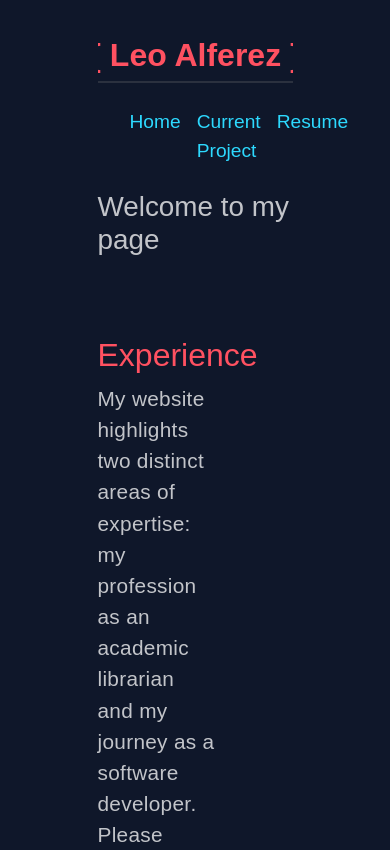
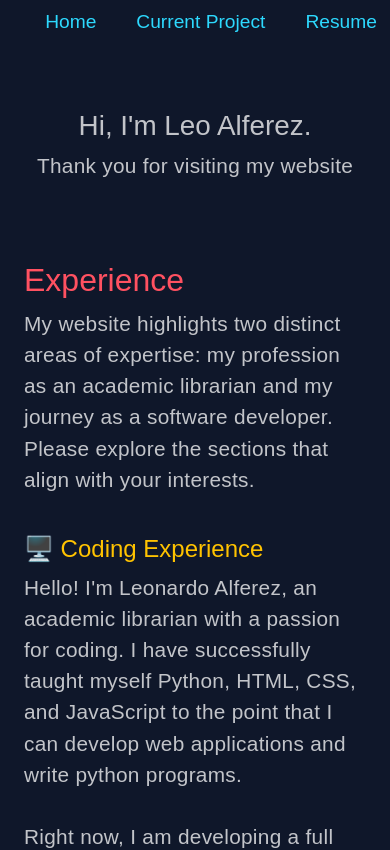
Before and after one commit to LimitsAtInfinity01/leo_alferez_portfolio, an Eleventy site: page src/index.html in a window 390 px wide. Shown: the top 850 px of the page. Built offline with nearby package versions, Linux system fonts and the light colour scheme; Eleventy itself is replaced by a stand-in of ours; files that its build step writes are made by us from their sources; a web font is replaced by a local one.

Commit message:
added media queries for mobile resposiveness

```diff
--- a/src/_includes/layout.njk
+++ b/src/_includes/layout.njk
@@ -24,7 +24,7 @@
                         { Leo Alferez }
                     </text>
                 </a>
-              </svg>
+            </svg>
 
             <ul class="navbar-items">
                 <li><a class="navbar-links" href="/index.html">Home</a></li>
--- a/src/index.html
+++ b/src/index.html
@@ -4,7 +4,10 @@ layout: layout.njk
 ---
 
 <main class="main-container">
-    <h1>Welcome to my page</h1>
+    <div id="welcome-message">
+        <h1>Hi, I'm Leo Alferez.</h1>
+        <p>Thank you for visiting my website</p>
+    </div>
     <div class="section about-me">
         <h2 class="section-subtitle">Experience</h2>
         <p>
--- a/src/styles/card_style.css
+++ b/src/styles/card_style.css
@@ -73,14 +73,9 @@
     font-size: 1rem;
 }
 
-@media (width < 50rem) {
+@media (max-width: 35rem) {
     .card {
-        /* padding: 1rem;
-        margin: 0; */
-        overflow: hidden;
+        max-width: 350px;
     }
 
-    .card-description p {
-        font-size: 0.7rem;
-    }
 }
--- a/src/styles/core_style.css
+++ b/src/styles/core_style.css
@@ -62,8 +62,10 @@ body {
 }
 
 
-h1 {
+#welcome-message {
     margin-bottom: 5rem;
+    margin-top: 3rem;
+    text-align: center;
 }
 
 
@@ -92,7 +94,6 @@ h1 {
 
 .section {
     width: 30vw;
-    margin-top: 5rem;
     margin-bottom: 1rem;
 }
 
@@ -149,3 +150,19 @@ h1 {
     background-color: var(--card-background);
     border-radius: 5px;
 }
+
+@media (max-width:  35rem){
+    .main-container {
+        width: auto;
+        padding-left: 1.5rem;
+        padding-right: 1.5rem;
+    }
+
+    .section {
+        width: 100%;
+    }
+
+    h1 {
+        text-align: center;
+    }
+}
--- a/src/styles/layout.css
+++ b/src/styles/layout.css
@@ -73,3 +73,28 @@ p {
     border: 0;
     border-top: 2px solid gray
 }
+
+
+@media (max-width: 35rem) {
+
+    .navbar {
+        justify-content: space-evenly;
+    }
+
+    .svg-logo {
+        display: none;
+    }
+
+    .navbar-container {
+        width: auto;
+    }
+
+    .separator {
+        display: none;
+    }
+
+    .navbar-items {
+        gap: 2.5rem;
+    }
+
+}
```
Also changed, not shown: 5 other files.
